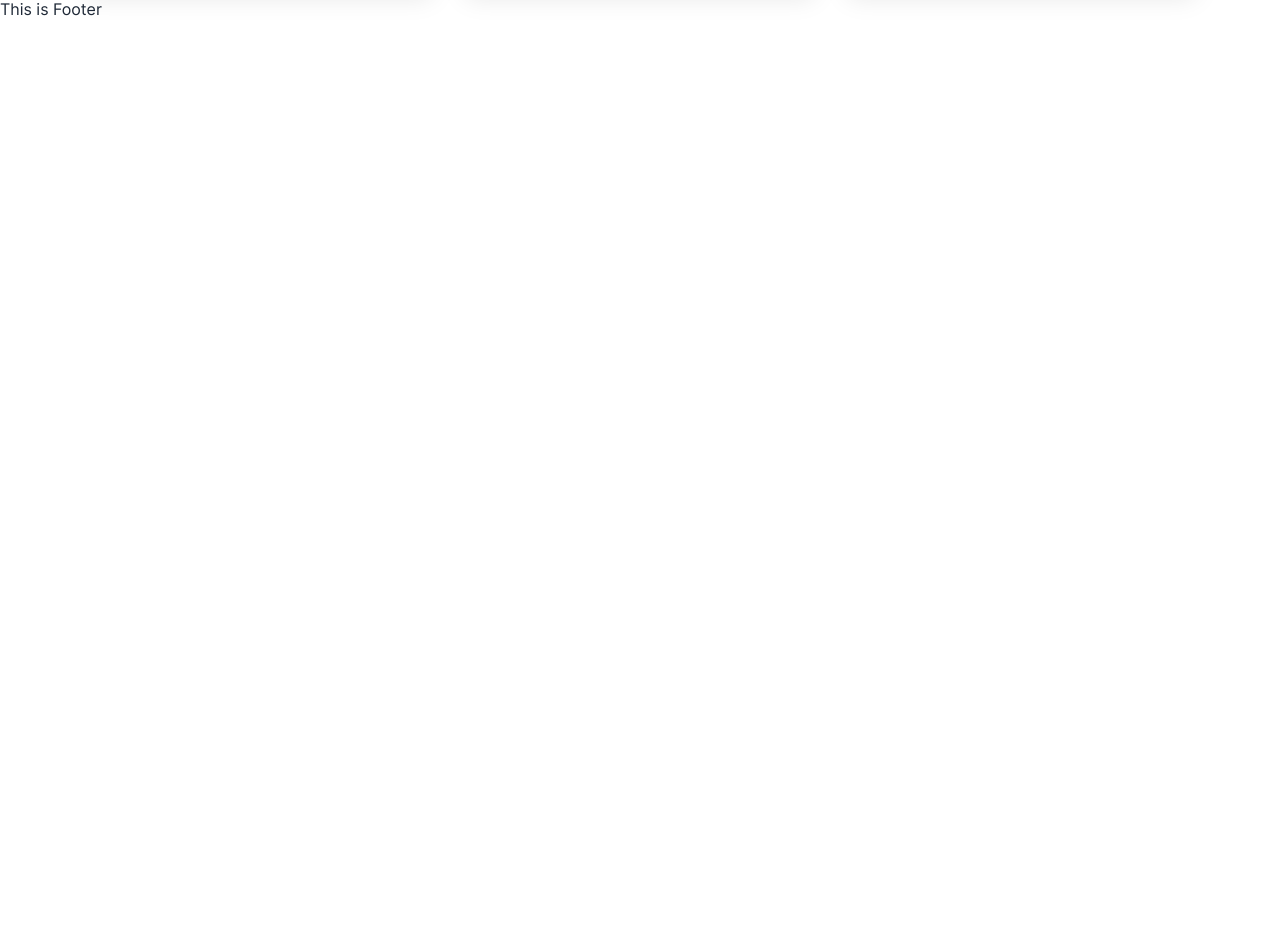
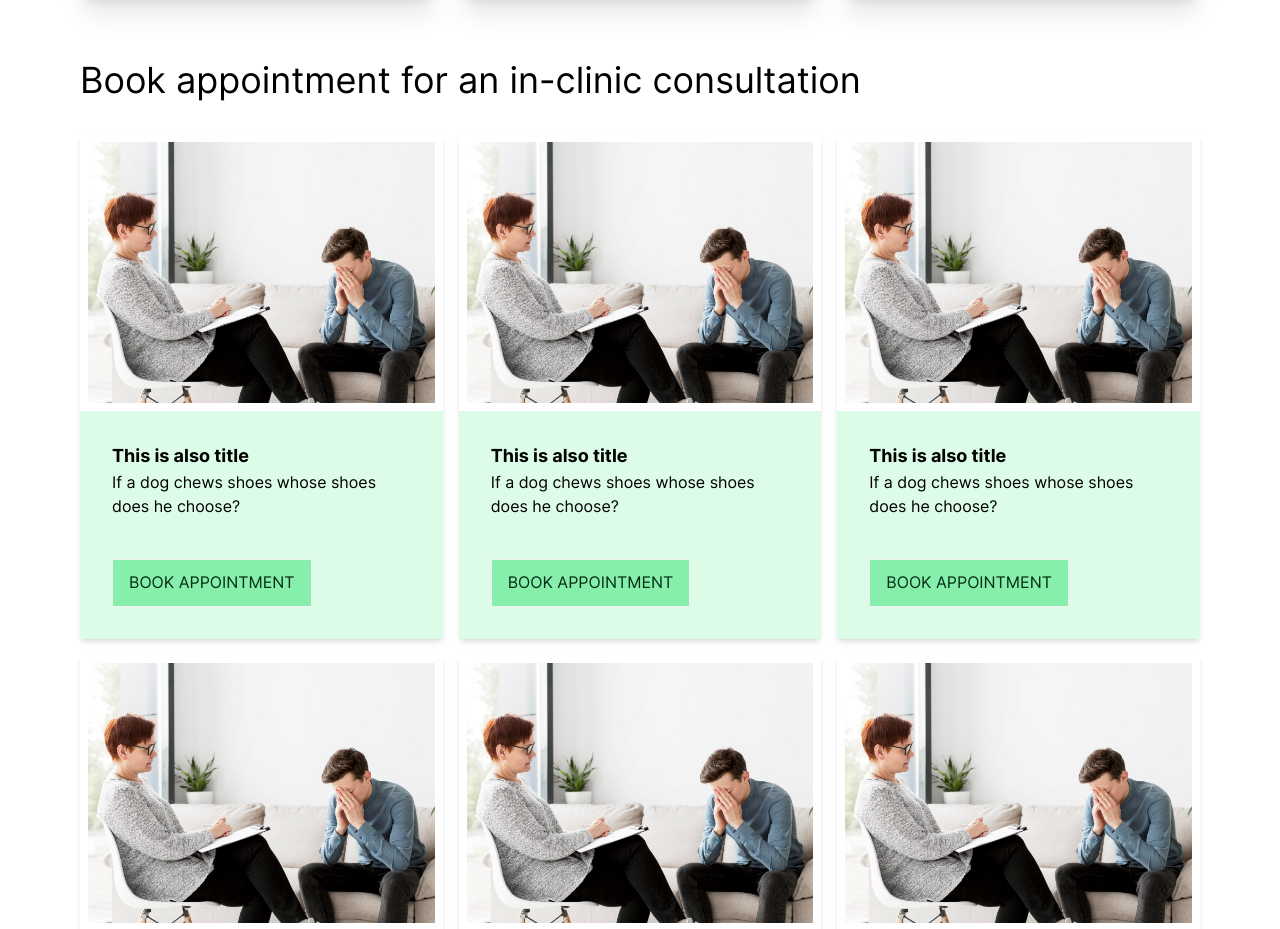
Before and after one commit to sunam007/Revive-well, a React (Vite) app: page / in a window 1280 px wide. Shown: the part 761-1690 px from the top of the page. Before the commit the page ends 800 px from the top, so only its background shows below. Built offline with nearby package versions, Linux system fonts and the light colour scheme.

Commit message:
created service card

```diff
--- a/src/Pages/Home/Home/Homepage.jsx
+++ b/src/Pages/Home/Home/Homepage.jsx
@@ -1,12 +1,14 @@
 import InfoCards from "../InfoCards/InfoCards";
 
 import Hero from "../Hero/Hero";
+import ServiceCards from "../Services/ServiceCards";
 
 const Homepage = () => {
   return (
     <div className="max-w-6xl mx-auto">
       <Hero />
       <InfoCards />
+      <ServiceCards />
     </div>
   );
 };
--- a/src/Pages/Home/InfoCards/InfoCards.jsx
+++ b/src/Pages/Home/InfoCards/InfoCards.jsx
@@ -33,11 +33,13 @@ const InfoCards = () => {
   ];
 
   return (
-    <div className="grid grid-cols-1 md:grid-cols-2 lg:grid-cols-3 gap-6 m-4">
-      {cardData.map((card) => (
-        <InfoCard key={card.id} card={card} />
-      ))}
-    </div>
+    <section className="mt-8">
+      <div className="grid grid-cols-1 md:grid-cols-2 lg:grid-cols-3 gap-6 m-4">
+        {cardData.map((card) => (
+          <InfoCard key={card.id} card={card} />
+        ))}
+      </div>
+    </section>
   );
 };
 
--- /dev/null
+++ b/src/Pages/Home/Services/ServiceCard.jsx
@@ -0,0 +1,28 @@
+import counselling from "../../../assets/images/counselling.jpg";
+import Button from "../../../components/Button";
+import Paragraph from "../../../components/Paragraph";
+import Subtitle from "../../../components/Subtitle";
+const ServiceCard = () => {
+  return (
+    <div className="card rounded-sm shadow-md max-w-md ">
+      <figure>
+        <img src={counselling} className="p-2" alt="Shoes" />
+      </figure>
+      <div className="card-body space-y-8 bg-green-100 ">
+        <div>
+          <Subtitle>This is also title</Subtitle>
+          <Paragraph fontSize="text-base" lineHeight="leading-normal">
+            If a dog chews shoes whose shoes does he choose?
+          </Paragraph>
+        </div>
+        <div className="card-actions justify-start">
+          <button className="btn bg-green-300 hover:bg-green-200 text-base font-medium text-green-950 rounded-sm">
+            Book Appointment
+          </button>
+        </div>
+      </div>
+    </div>
+  );
+};
+
+export default ServiceCard;
--- /dev/null
+++ b/src/Pages/Home/Services/ServiceCards.jsx
@@ -0,0 +1,30 @@
+import React from "react";
+import Paragraph from "../../../components/Paragraph";
+import Subtitle from "../../../components/Subtitle";
+import Title from "../../../components/Title";
+import ServiceCard from "./ServiceCard";
+
+const ServiceCards = () => {
+  return (
+    <section className="space-y-8 mt-16 mx-4">
+      <div>
+        <Title fontWeight="font-medium">
+          Book appointment for an in-clinic consultation
+        </Title>
+        {/* <Paragraph fontSize="text-base">
+          Find experienced doctors across all specialties
+        </Paragraph> */}
+      </div>
+      <div className="grid grid-cols-1 md:grid-cols-2 lg:grid-cols-3 gap-4">
+        <ServiceCard />
+        <ServiceCard />
+        <ServiceCard />
+        <ServiceCard />
+        <ServiceCard />
+        <ServiceCard />
+      </div>
+    </section>
+  );
+};
+
+export default ServiceCards;
```
Also changed, not shown: src/Pages/Home/Services/serviceCardData.json (added, +50 -0 lines), src/assets/images/counselling.jpg (added).
